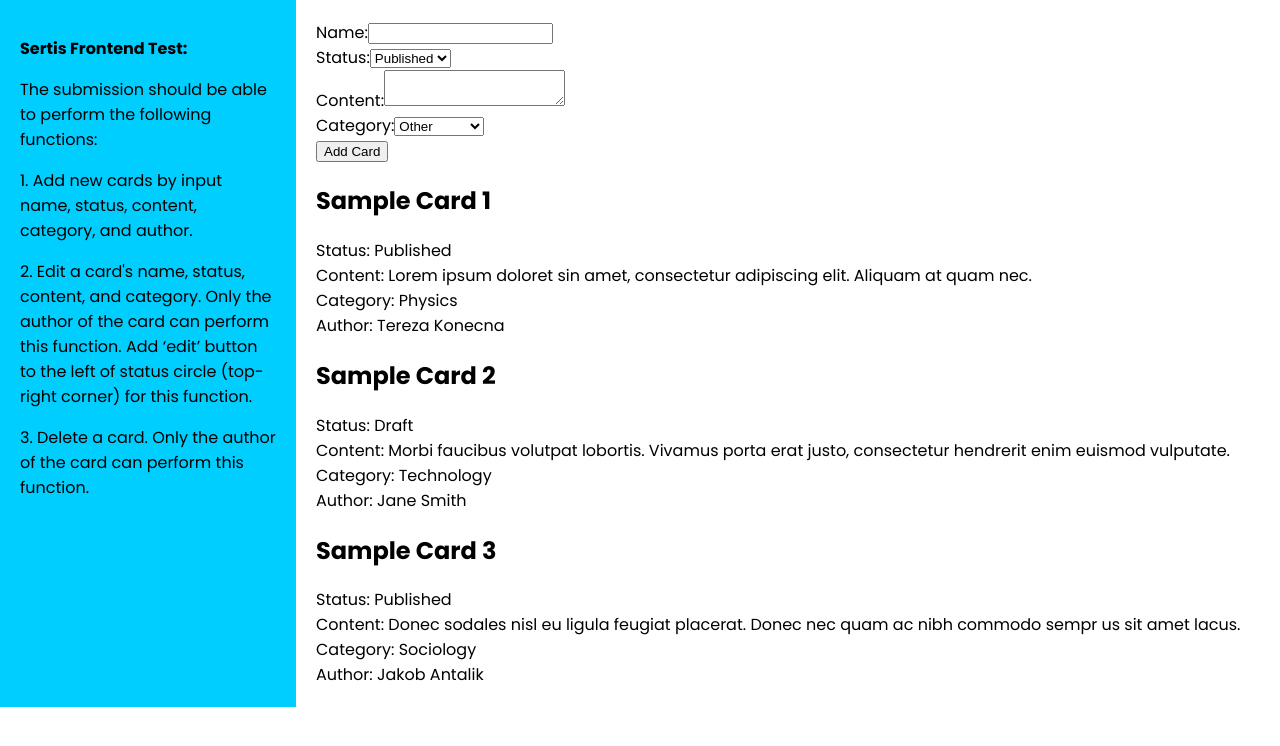
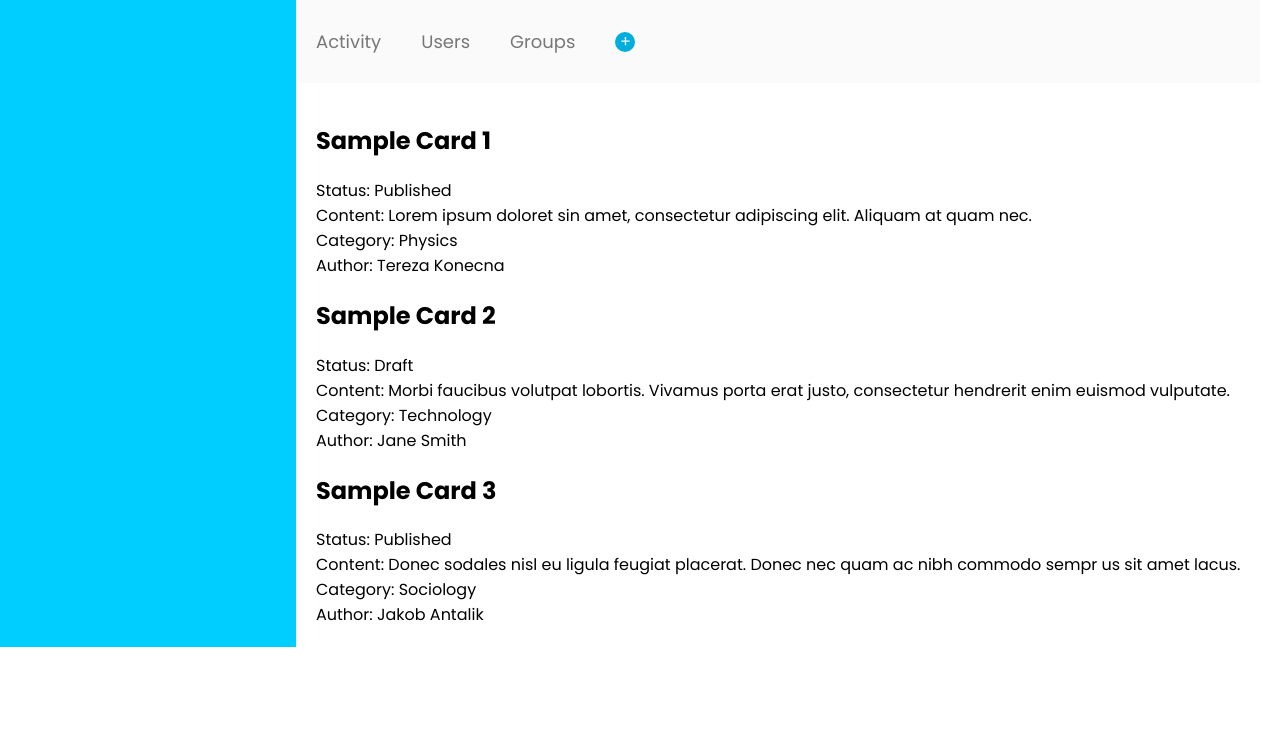
Before and after one commit to guido-an/react-ts-assignment, a React (Create React App) app: page / in a window 1280 px wide. Shown: the top 746 px of the page. Built offline with nearby package versions, Linux system fonts and the light colour scheme.

Commit message:
style: Header and AddCardForm

```diff
--- a/src/App.tsx
+++ b/src/App.tsx
@@ -28,8 +28,7 @@ const App: React.FC = () => {
   };
 
   return (
-      <Layout>
-        <AddCardForm addNewCard={addNewCard} loggedInUser={loggedInUser} />
+      <Layout addNewCard={addNewCard} loggedInUser={loggedInUser}>
         <div>
           {cards.map((card, index) => (
             <CardItem key={index} card={card} loggedInUser={loggedInUser} updateCard={updateCard} deleteCard={deleteCard} />
--- a/src/components/AddCardForm/AddCardForm.tsx
+++ b/src/components/AddCardForm/AddCardForm.tsx
@@ -1,6 +1,7 @@
 import React, { useState } from 'react';
 import { Card, Status, Category, Author } from '../../types';
 import { v4 as uuidv4 } from 'uuid';
+import './AddCardForm.scss'; // Import the SCSS file
 
 interface AddCardFormProps {
   addNewCard: (newCard: Card) => void;
@@ -42,9 +43,9 @@ const getInitialFormData = (loggedInUser: Author): Card => ({
   };
 
   return (
-    <form onSubmit={handleSubmit}>
-      <div>
-        <label htmlFor="name">Name:</label>
+    <form onSubmit={handleSubmit} className="add-card-form">
+      <div className="form-group">
+        <label htmlFor="name">Name</label>
         <input
           type="text"
           id="name"
@@ -54,9 +55,15 @@ const getInitialFormData = (loggedInUser: Author): Card => ({
           required
         />
       </div>
-      <div>
-        <label htmlFor="status">Status:</label>
-        <select id="status" name="status" value={formData.status} onChange={handleStatusChange}>
+      <div className="form-group">
+        <label htmlFor="status">Status</label>
+        <select
+          id="status"
+          name="status"
+          value={formData.status}
+          onChange={handleStatusChange}
+          className="select"
+        >
           {Object.values(Status).map((status) => (
             <option key={status} value={status}>
               {status}
@@ -64,8 +71,8 @@ const getInitialFormData = (loggedInUser: Author): Card => ({
           ))}
         </select>
       </div>
-      <div>
-        <label htmlFor="content">Content:</label>
+      <div className="form-group">
+        <label htmlFor="content">Content</label>
         <textarea
           id="content"
           name="content"
@@ -74,9 +81,15 @@ const getInitialFormData = (loggedInUser: Author): Card => ({
           required
         />
       </div>
-      <div>
-        <label htmlFor="category">Category:</label>
-        <select id="category" name="category" value={formData.category} onChange={handleCategoryChange}>
+      <div className="form-group">
+        <label htmlFor="category">Category</label>
+        <select
+          id="category"
+          name="category"
+          value={formData.category}
+          onChange={handleCategoryChange}
+          className="select"
+        >
           {Object.values(Category).map((category) => (
             <option key={category} value={category}>
               {category}
@@ -84,7 +97,9 @@ const getInitialFormData = (loggedInUser: Author): Card => ({
           ))}
         </select>
       </div>
-      <button type="submit" data-testid="add-card-button">Add Card</button>
+      <button type="submit" className="add-button" data-testid="add-card-button">
+        ADD CARD
+      </button>
     </form>
   );
 };
--- /dev/null
+++ b/src/components/Header/Header.scss
@@ -0,0 +1,47 @@
+@import '../../styles//global.scss';
+
+.header {
+    display: flex;
+    align-items: center;
+    justify-content: space-between;
+    background-color: #fafafa;
+    padding: 10px 20px;
+
+    .header-items {
+      display: flex;
+
+      .header-item {
+        margin-right: 40px;
+        color: $dark-grey;
+        cursor: pointer;
+        font-size: 18px;
+
+        &:hover {
+            color: $black;
+          }
+      }
+    }
+
+    .header-add {
+      display: flex;
+      align-items: center;
+      cursor: pointer;
+
+      .header-add-icon {
+        background-color: $dark-blue;
+        color: white;
+        width: 20px;
+        height: 20px;
+        display: flex;
+        align-items: center;
+        justify-content: center;
+        border-radius: 50%;
+        margin-right: 5px;
+        transition: background-color 0.3s;
+      }
+
+      &:hover .header-add-icon {
+        background-color: $light-blue;
+      }
+    }
+  }
--- /dev/null
+++ b/src/components/Header/Header.tsx
@@ -0,0 +1,41 @@
+import React, { useState } from 'react';
+import './Header.scss';
+import { Author, Card } from '../../types';
+import AddCardForm from '../AddCardForm/AddCardForm';
+import Modal from '../../shared/Modal/Modal';
+
+interface HeaderProps {
+    addNewCard: (card: Card) => void,
+    loggedInUser: Author
+}
+
+const Header: React.FC<HeaderProps> = ({ addNewCard, loggedInUser }) => {
+ const [isModalOpen, setIsModalOpen] = useState(false);
+
+ const handleModal= () => {
+    setIsModalOpen(!isModalOpen);
+  };
+
+
+  return (
+    <>
+    <header className="header">
+      <div className="header-items">
+          <p className="header-item">Activity</p>
+          <p className="header-item">Users</p>
+          <p className="header-item">Groups</p>
+        <div className="header-add" onClick={handleModal}>
+          <div className="header-add-icon">+</div>
+        </div>
+      </div>
+    </header>
+    {isModalOpen && (
+        <Modal isOpen={isModalOpen} onClose={() => setIsModalOpen(false)}>
+            <AddCardForm addNewCard={addNewCard} loggedInUser={loggedInUser} />
+        </Modal>
+      )}
+    </>
+  );
+};
+
+export default Header;
--- a/src/components/Layout/Layout.tsx
+++ b/src/components/Layout/Layout.tsx
@@ -1,22 +1,25 @@
 import React from 'react';
 import './Layout.scss';
+import Header from '../Header/Header';
+import { Author, Card } from '../../types';
 
 interface LayoutProps {
-  children: React.ReactNode
+  children: React.ReactNode,
+  addNewCard: (card: Card) => void,
+  loggedInUser: Author,
 }
 
-const Layout: React.FC<LayoutProps> = ({ children }) => {
+const Layout: React.FC<LayoutProps> = ({ children, addNewCard, loggedInUser }) => {
   return (
     <div className="layout">
       <div className="sidebar">
-        <p><strong>Sertis Frontend Test:</strong></p>
-        <p>The submission should be able to perform the following functions:</p>
-        <p>1. Add new cards by input name, status, content, category, and author.</p>
-        <p>2. Edit a card's name, status, content, and category. Only the author of the card can perform this function. Add ‘edit’ button to the left of status circle (top-right corner) for this function.</p>
-        <p>3. Delete a card. Only the author of the card can perform this function.</p>
+
       </div>
-      <div className="main-content">
-        {children}
+      <div>
+        <Header addNewCard={addNewCard} loggedInUser={loggedInUser} />
+        <div className="main-content">
+          {children}
+        </div>
       </div>
     </div>
   );
--- a/src/shared/Modal/Modal.scss
+++ b/src/shared/Modal/Modal.scss
@@ -1,5 +1,4 @@
 @import '../../styles//global.scss';
-
 
 .modal-content {
     background-color: white;
@@ -11,19 +10,17 @@
     position: relative;
   }
 
-  /* Close Button */
-  .modal-content button {
+  .modal-close-button {
     position: absolute;
     top: 10px;
     right: 10px;
     background: none;
     border: none;
     cursor: pointer;
-    font-size: 18px;
+    font-size: 14px;
     color: #555;
   }
 
-  /* Modal Overlay */
 .modal-overlay {
     position: fixed;
     top: 0;
--- a/src/shared/Modal/Modal.tsx
+++ b/src/shared/Modal/Modal.tsx
@@ -16,7 +16,7 @@ const Modal: React.FC<ModalProps> = ({ isOpen, onClose, children }) => {
     <div className="modal-overlay">
       <div className="modal-content">
         {children}
-        <button onClick={onClose}>Close</button>
+        <button className="modal-close-button" onClick={onClose}>Close</button>
       </div>
     </div>
   );
--- a/src/styles/global.scss
+++ b/src/styles/global.scss
@@ -11,6 +11,8 @@ body {
 $light-blue: #00ceff;
 $medium-blue: #00B6ed;
 $dark-blue: #00aedd;
+$black: #222;
+$dark-grey: #777;
 
 // Font Sizes
 $base-font-size: 16px;
```
Also changed, not shown: src/components/AddCardForm/AddCardForm.scss (added, +67 -0 lines), src/components/Layout/Layout.scss (line endings or trailing spaces), 1 other file (tests, documents, lock files or other folders). Lines whose indentation alone changed are shown as unchanged.
